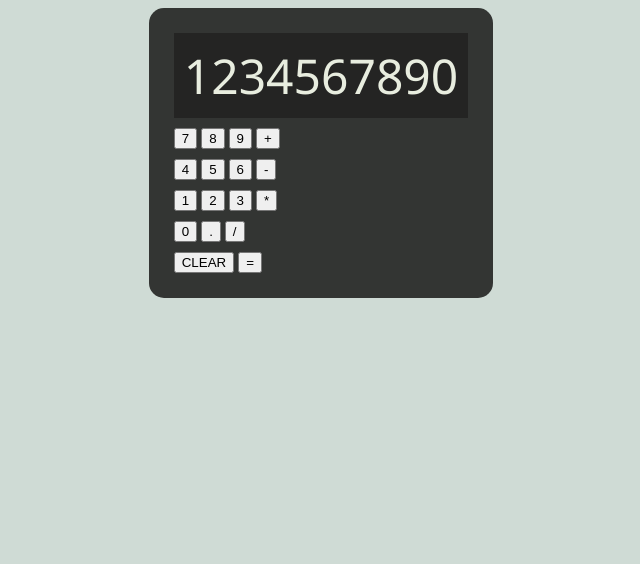
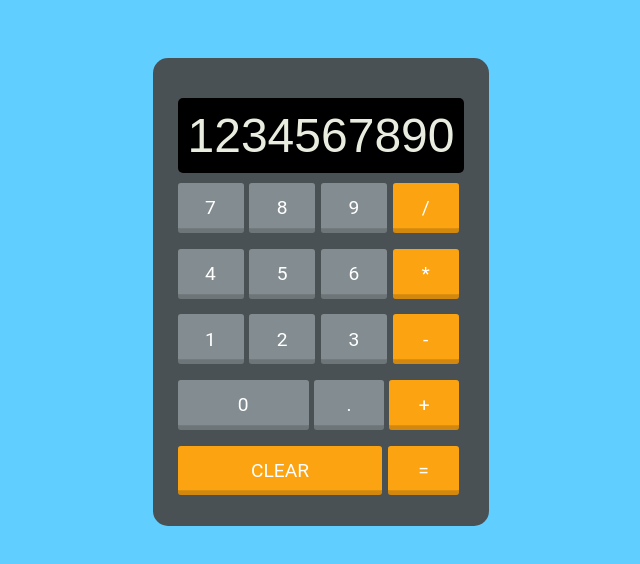
Before and after one commit to cpstela/odin-calculator, a plain HTML site: page index.html in a window 1280 px wide. Shown: the whole page, without its empty margins (319-959 px from the left). Drawn offline with Linux system fonts and the light colour scheme.

Commit message:
html and css

```diff
--- a/index.html
+++ b/index.html
@@ -7,35 +7,35 @@
     <title>Calculator</title>
     <link rel="stylesheet" href="style.css">
 </head>
-<body>
-    <div style="background-color:#333533; padding: 25px; border-radius: 15px;">
-        <div class="negre" style="color:#E8EDDF; font-family:'Segoe UI', Tahoma, Geneva, Verdana, sans-serif; font-size: 3em; padding: 10px"> 1234567890</div>
+<body class="bg-5">
+    <div class="container bg-3">
+        <div class="screen bg-2">1234567890</div>
         <div class="row">
-            <button>7</button>
-            <button>8</button>
-            <button>9</button>
-            <button class="button-yellow">+</button>
+            <button class="btn-base bg-4">7</button>
+            <button class="btn-base bg-4">8</button>
+            <button class="btn-base bg-4">9</button>
+            <button class="btn-base bg-1">/</button>
         </div>
         <div class="row">
-            <button>4</button>
-            <button>5</button>
-            <button>6</button>
-            <button>-</button>
+            <button class="btn-base bg-4">4</button>
+            <button class="btn-base bg-4">5</button>
+            <button class="btn-base bg-4">6</button>
+            <button class="btn-base bg-1">*</button>
         </div>
         <div class="row">
-            <button>1</button>
-            <button>2</button>
-            <button>3</button>
-            <button>*</button>
+            <button class="btn-base bg-4">1</button>
+            <button class="btn-base bg-4">2</button>
+            <button class="btn-base bg-4">3</button>
+            <button class="btn-base bg-1">-</button>
         </div>
         <div class="row">
-            <button>0</button>
-            <button>.</button>
-            <button>/</button>
+            <button class="btn-base bg-4 width-2">0</button>
+            <button class="btn-base bg-4">.</button>
+            <button class="btn-base bg-1">+</button>
         </div>
         <div class="row">
-            <button>CLEAR</button>
-            <button>=</button>
+            <button class="btn-base bg-1 width-3">CLEAR</button>
+            <button class="btn-base bg-1">=</button>
         </div>
     </div>
 </body>
--- a/style.css
+++ b/style.css
@@ -1,11 +1,14 @@
 body {
-    background-color: #CFDBD5;
     display: flex;
     justify-content: space-around;
-};
+}
 
-.button-yellow{
+.btn-base{
+    font-weight: bold;
+    font-size: larger;
+    width: 25%;
     display:inline-block;
+    border: none;
     padding:0.7em 1.4em;
     margin:0 0.3em 0.3em 0;
     border-radius:0.15em;
@@ -14,42 +17,68 @@ body {
     font-family:'Roboto',sans-serif;
     text-transform:uppercase;
     font-weight:400;
-    color:#242423;
-    background-color:#F5CB5C !important;
     box-shadow:inset 0 -0.6em 0 -0.35em rgba(0,0,0,0.17);
     text-align:center;
     position:relative;
     }
-    .button-yellow:active{
+    .btn-base:active{
     top:0.1em;
     }
     @media all and (max-width:30em){
-    button-yellow{
+    btn-base{
     display:block;
     margin:0.4em auto;
     }
 }
 
+.bg-1 {
+    background-color: #FCA311;
+    color: white;
+}
+.bg-2 {
+    background-color: black;
+    color: white;
+}
+
+.bg-3 {
+    background-color: #4a5154;
+    color: white;
+}
+
+.bg-4 {
+    background-color: #838d91;
+    color: white;
+}
+
+.bg-5 {
+    background-color: #60cfff;
+    color: black;
+}
+
+.container {
+    padding: 25px;
+    padding-top: 40px;
+    margin-top: 50px;
+    border-radius: 15px;
+}
+
+.screen {
+    color:#E8EDDF;
+    font-size: 3em;
+    padding: 10px;
+    border-radius: 5px;
+    font-family: sans-serif;
+}
+
 .row {
     padding-top: 10px;
+    display: flex;
 }
 
-.gris {
-    background-color: #CFDBD5;
+.width-2 {
+    width: 50% !important;
 }
 
-.gris-clar {
-    background-color: #E8EDDF;
+.width-3 {
+    width: 75% !important;
 }
-
-.gris-fosc {
-    background-color: #333533;
-}
-
-.negre {
-    background-color: #242423;
-}
-
-.groc {
-    background-color: #F5CB5C;
-}
```
